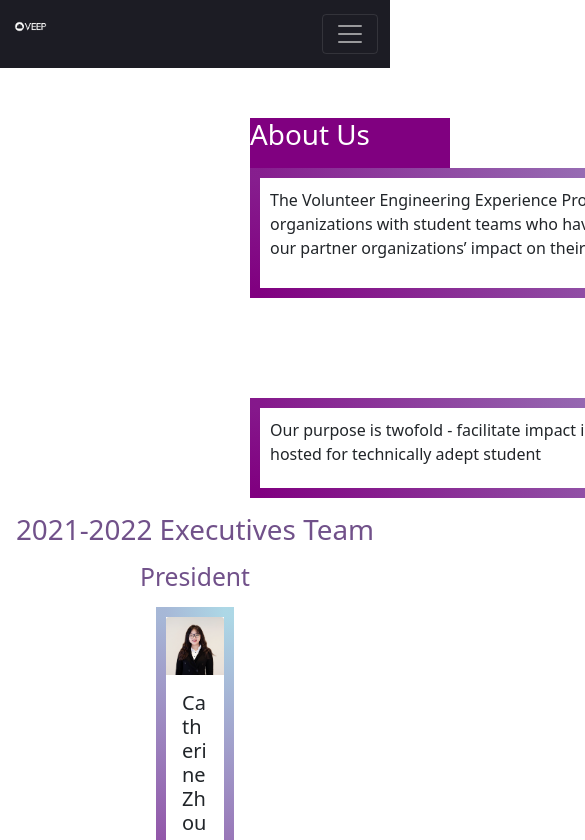
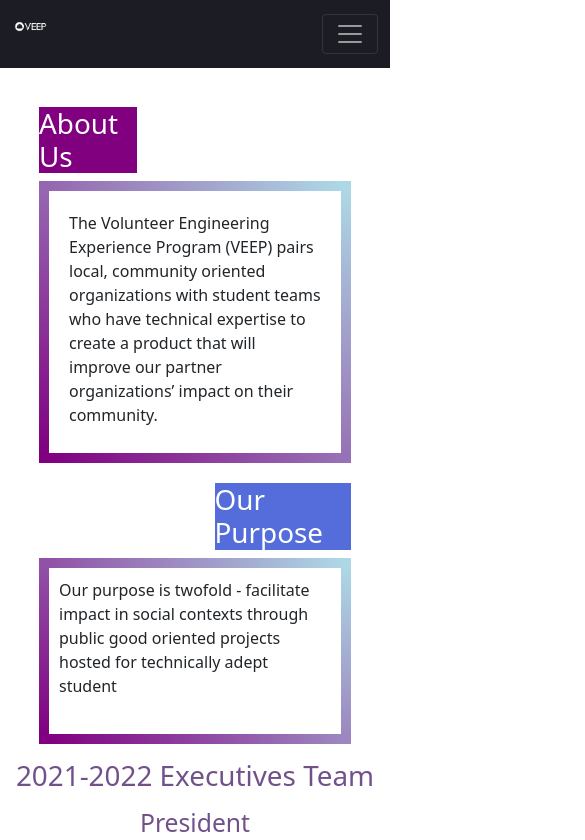
Before and after one commit to UofT-VEEP/VEEP-Website, a React (Create React App) app: page /about in a window 390 px wide. Shown: the top 840 px of the page, 585 px wide, since content can reach past the window. Built offline with nearby package versions, Linux system fonts and the light colour scheme.

Commit message:
change to responsive sizr

```diff
--- a/src/Styles/AboutPage.css
+++ b/src/Styles/AboutPage.css
@@ -1,31 +1,31 @@
 .title_1 {
     display: block;
-    width: 200px;
-    margin-top: 50px;
-    margin-left: 250px;
+    max-width: 25%;
+    margin-top: 10%;
+    margin-left: 10%;
+    height: auto;
     position: relative;
-    height: 50px;
     background-color:purple;
     color: white;
 }
 
 .title_2{
     display: block;
-    width: 250px;
-    margin-top: 50px;
-    margin-left: 800px;
+    max-width: 35%;
+    margin-top: 5%;
+    margin-left: 55%;
+    height:auto;
     position: relative;
-    height: 50px;
     background-color:rgb(84, 109, 219);
     color: white;
 }
 .aboutInfo {
     display: block;
-    width: 800px;
-    position: relative;
-    margin-left: 250px;
-    height: 130px;
-    padding: 10px 20px 20px 10px;
+    max-width: 80%;
+    position: center;
+    margin-left: 10%;
+    height: auto;
+    padding:  20px 20px 10px;
     border: 10px solid;
     border-image: linear-gradient(45deg, purple, lightblue) 1;
     background-color: white;
@@ -33,10 +33,10 @@
 
 .purposeInfo{
     display: block;
-    width: 800px;
-    margin-left: 250px;
-    position: relative;
-    height: 100px;
+    max-width: 80%;
+    margin-left: 10%;
+    position: center;
+    height: auto;
     padding: 10px 20px 20px 10px;
     border: 10px solid;
     border-image: linear-gradient(45deg, purple, lightblue) 1;
```
